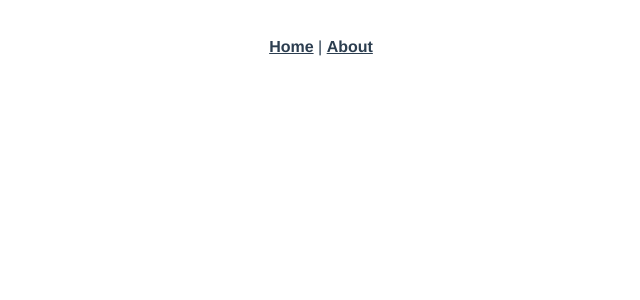
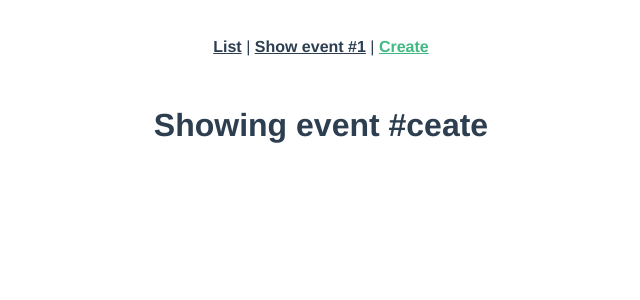
Before and after one commit to vb-oiko/real-world-vue, a Vue app: page /event/ceate in a window 1280 px wide. Shown: the top 300 px of the page, without its empty margins (319-959 px from the left). Built offline with nearby package versions, Linux system fonts and the light colour scheme.

Commit message:
add: routes

```diff
--- a/src/App.vue
+++ b/src/App.vue
@@ -1,8 +1,12 @@
 <template>
   <div id="app">
     <div id="nav">
-      <router-link to="/">Home</router-link> |
-      <router-link to="/about">About</router-link>
+      <router-link :to="{ name: 'event-list' }">List</router-link> |
+      <router-link :to="{ name: 'event-show', params: { id: 1 } }"
+        >Show event #1</router-link
+      >
+      |
+      <router-link :to="{ name: 'event-create' }">Create</router-link>
     </div>
     <router-view />
   </div>
--- a/src/router/index.ts
+++ b/src/router/index.ts
@@ -1,23 +1,27 @@
 import Vue from "vue";
 import VueRouter from "vue-router";
-import Home from "../views/Home.vue";
+import EventList from "../views/EventList.vue";
+import EventShow from "../views/EventShow.vue";
+import EventCreate from "../views/EventCreate.vue";
 
 Vue.use(VueRouter);
 
 const routes = [
   {
     path: "/",
-    name: "home",
-    component: Home
+    name: "event-list",
+    component: EventList
   },
   {
-    path: "/about",
-    name: "about",
-    // route level code-splitting
-    // this generates a separate chunk (about.[hash].js) for this route
-    // which is lazy-loaded when the route is visited.
-    component: () =>
-      import(/* webpackChunkName: "about" */ "../views/About.vue")
+    path: "/event/:id",
+    name: "event-show",
+    component: EventShow,
+    props: true
+  },
+  {
+    path: "/event/ceate",
+    name: "event-create",
+    component: EventCreate
   }
 ];
 
--- a/src/views/About.vue
+++ /dev/null
@@ -1,5 +0,0 @@
-<template>
-  <div class="about">
-    <h1>This is an about page</h1>
-  </div>
-</template>
--- /dev/null
+++ b/src/views/EventCreate.vue
@@ -0,0 +1,3 @@
+<template>
+  <h1>Create Event</h1>
+</template>
--- /dev/null
+++ b/src/views/EventList.vue
@@ -0,0 +1,8 @@
+<template>
+  <div class="about">
+    <h1>Events Listing</h1>
+    <router-link :to="{ name: 'event-show', params: { id: '1' } }"
+      >Event #1</router-link
+    >
+  </div>
+</template>
--- /dev/null
+++ b/src/views/EventShow.vue
@@ -0,0 +1,11 @@
+<template>
+  <h1>Showing event #{{ id }}</h1>
+</template>
+
+<script>
+export default {
+  props: ["id"]
+};
+</script>
+
+<style></style>
--- a/src/views/Home.vue
+++ /dev/null
@@ -1,18 +0,0 @@
-<template>
-  <div class="home">
-    <img alt="Vue logo" src="../assets/logo.png" />
-    <HelloWorld msg="Welcome to Your Vue.js App" />
-  </div>
-</template>
-
-<script>
-// @ is an alias to /src
-import HelloWorld from "@/components/HelloWorld.vue";
-
-export default {
-  name: "home",
-  components: {
-    HelloWorld
-  }
-};
-</script>
```
